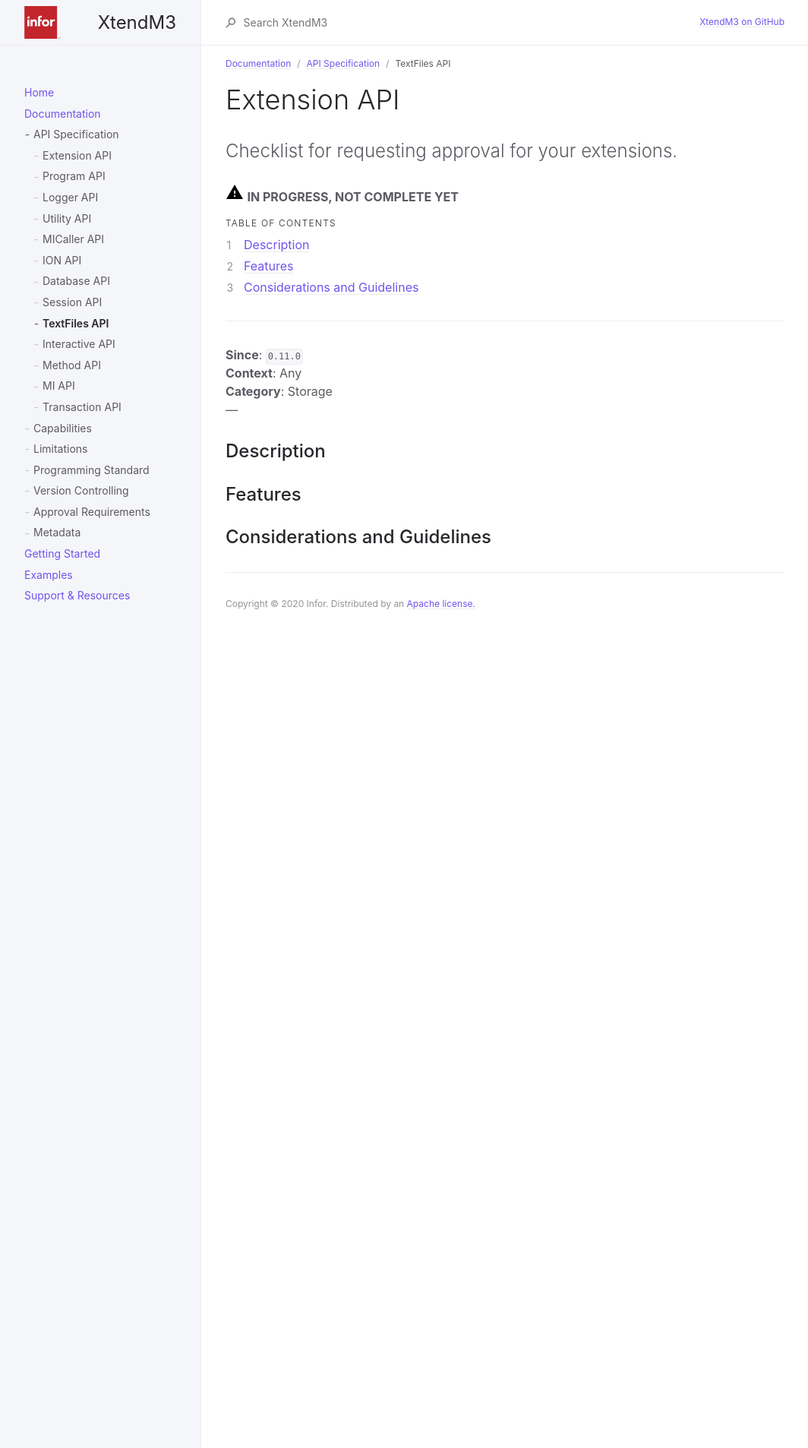
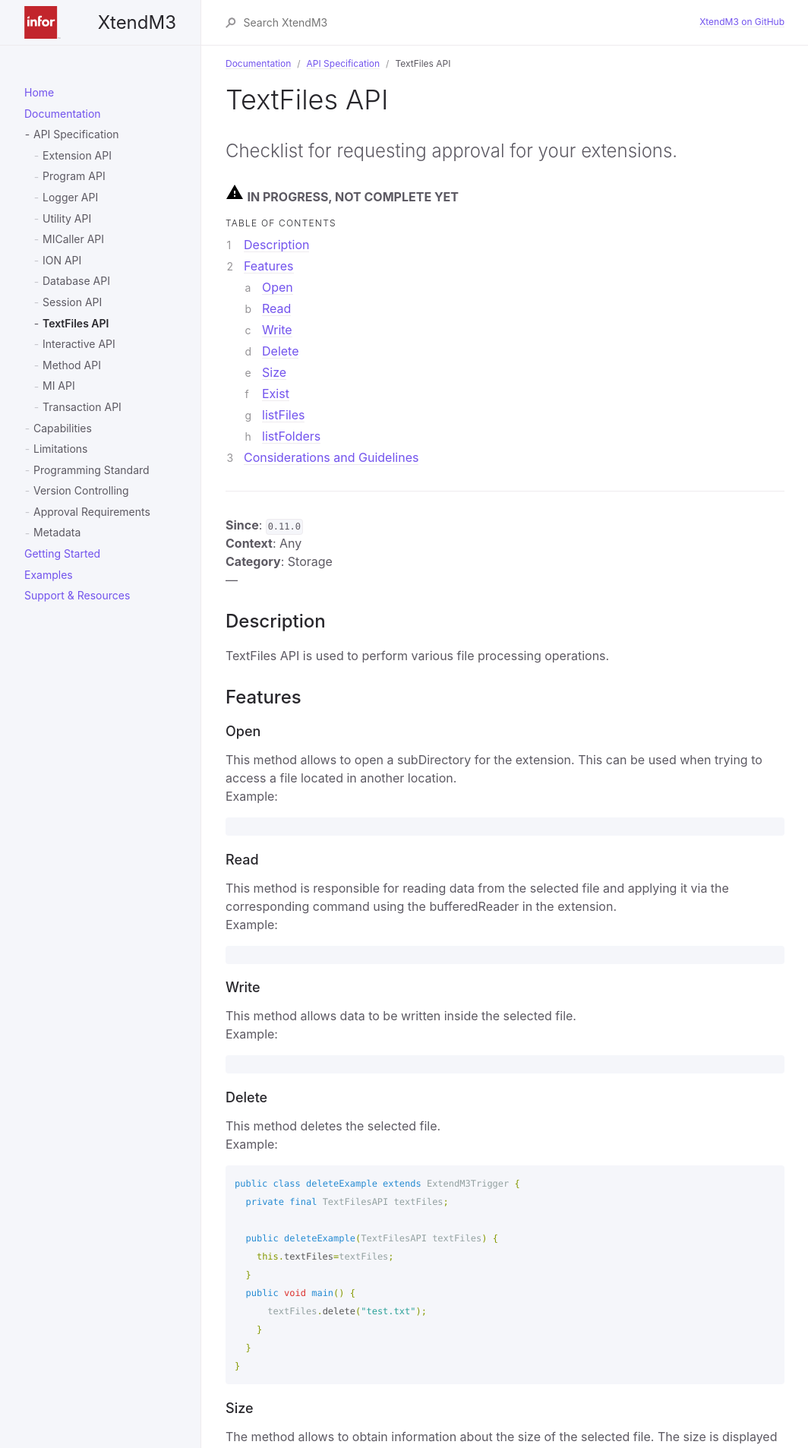
Before and after one commit to infor-cloud/xtendm3, a Jekyll site: the page built from docs/documentation/api-specification/textfiles-api.md, in a window 1280 px wide. Shown: the top 1906 px of the page at 76% size, without its empty margins (107-1171 px from the left). Built offline with Jekyll 4.4.1, drawn with Linux system fonts in a browser that asks for light colours; some of the changed text lies outside the part shown.

Commit message:
M3EXT-172
TextFiles API doc is updated, 5 methods needs to be completed.

````diff
--- a/docs/documentation/api-specification/textfiles-api.md
+++ b/docs/documentation/api-specification/textfiles-api.md
@@ -6,7 +6,7 @@ grand_parent: Documentation
 nav_order: 9
 ---
 
-# Extension API
+# TextFiles API
 {: .no_toc }
 
 Checklist for requesting approval for your extensions.
@@ -26,7 +26,102 @@ Checklist for requesting approval for your extensions.
 **Category**: Storage
 ---
 ## Description
+TextFiles API is used to perform various file processing operations.
 
 ## Features
+### Open
+This method allows to open a subDirectory for the extension. This can be used when trying to access a file located in another location.
+<br>
+Example:
+
+```groovy
+```
+
+### Read
+This method is responsible for reading data from the selected file and applying it via the corresponding command using the bufferedReader in the extension.
+<br>
+Example:
+
+```groovy
+```
+
+### Write
+This method allows data to be written inside the selected file.
+<br>
+Example:
+
+```groovy
+```
+
+### Delete
+This method deletes the selected file.
+<br>
+Example:
+
+```groovy
+public class deleteExample extends ExtendM3Trigger {
+  private final TextFilesAPI textFiles;
+
+  public deleteExample(TextFilesAPI textFiles) {
+    this.textFiles=textFiles;
+  }
+  public void main() {
+      textFiles.delete("test.txt");
+    }
+  }
+}
+```
+
+### Size
+The method allows to obtain information about the size of the selected file. The size is displayed as a number of the long type and the units are ...
+<br>
+Example:
+
+```groovy
+public class sizeExample extends ExtendM3Trigger {
+  private final InteractiveAPI interactive;
+  private final TextFilesAPI textFiles;
+
+  public sizeExample(InteractiveAPI interactive, TextFilesAPI textFiles) {
+    this.interactive=interactive;
+    this.textFiles=textFiles;
+  }
+  public void main() {
+    String fileName="test.txt";
+      interactive.showOkDialog("Selected file has size of "+textFiles.size(fileName).toString()+"units...")
+    }
+}
+```
+### Exist
+The method checks wheter the file is available in the extension file location. A boolean true/false value is returned depending on whether the file is available.
+<br>
+Example:
+
+```groovy
+public class existExample extends ExtendM3Trigger {
+  private final InteractiveAPI interactive;
+  private final TextFilesAPI textFiles;
+
+  public existExample(InteractiveAPI interactive, TextFilesAPI textFiles) {
+    this.interactive=interactive;
+    this.textFiles=textFiles;
+  }
+  public void main() {
+    if(textFiles.exists("test.txt")){
+      interactive.showOkDialog("Hello! The file test.txt does exist!");
+    } else {
+      interactive.showWarningDialog("Hello! The file test.txt does not exist!");
+    }
+  }
+}
+```
+
+### listFiles
+The method lists all files at the extension directory.
+
+
+### listFolders
+The method lists all folders at the extension directory.
+
 
 ## Considerations and Guidelines
````
